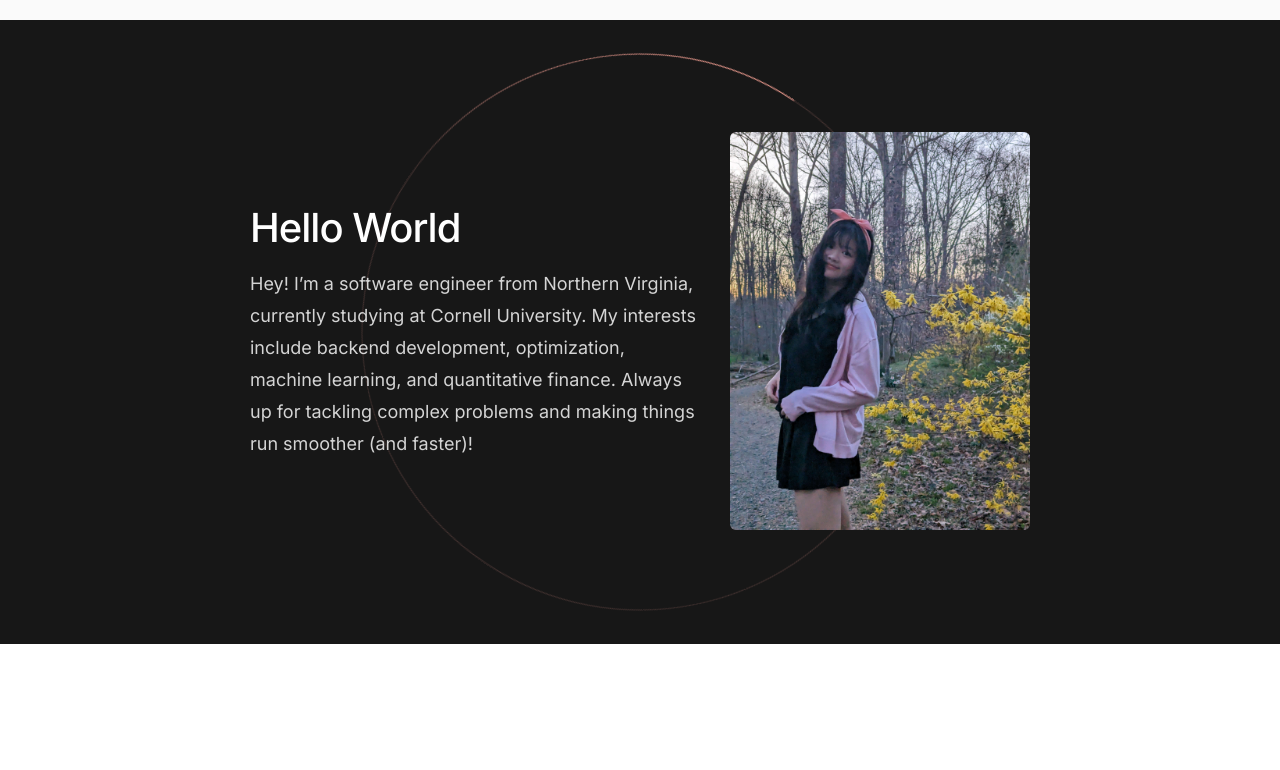
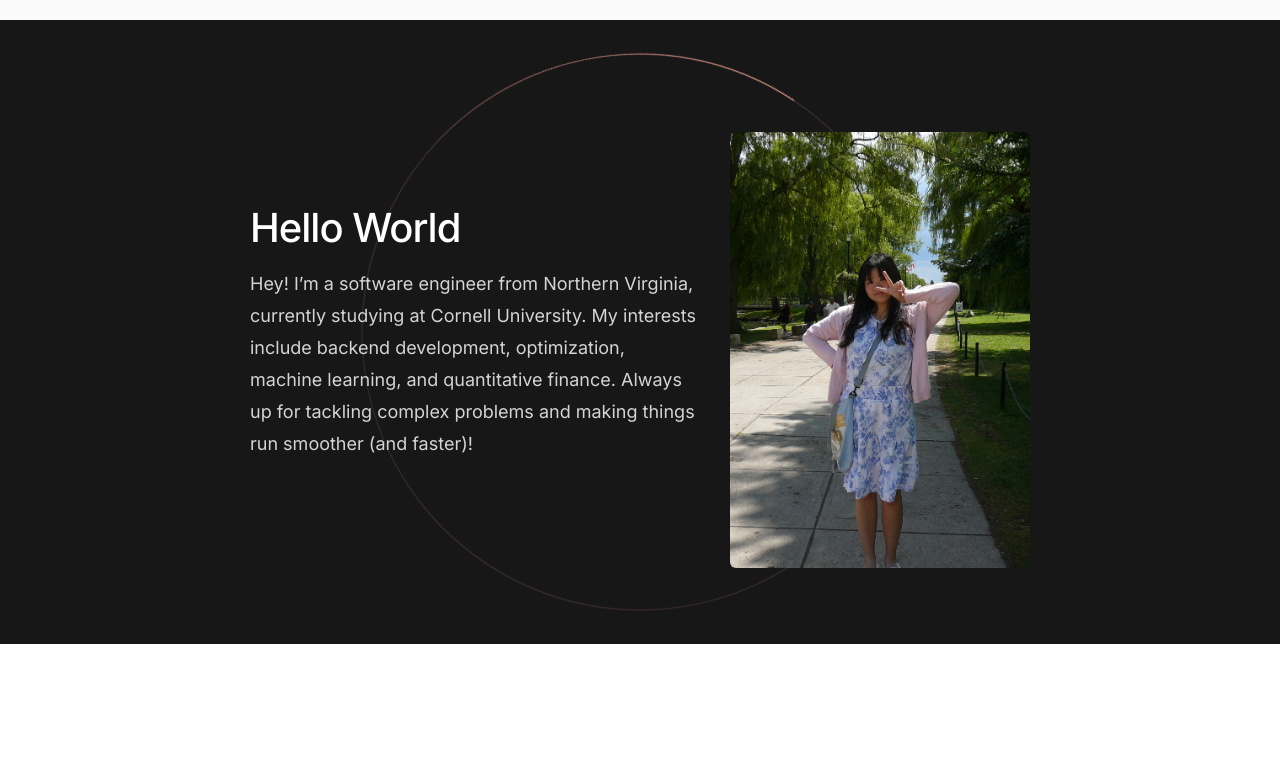
Before and after one commit to cindyzli/Portfolio, a Next.js app: page / in a window 1280 px wide. Shown: the part 960-1730 px from the top of the page. Built offline with nearby package versions, Linux system fonts and the light colour scheme.

Commit message:
Temp fix

```diff
--- a/src/components/About.tsx
+++ b/src/components/About.tsx
@@ -4,14 +4,14 @@ import { Container } from '@/components/Container'
 
 import React, { useState, useEffect } from 'react';
 import Image from 'next/image';
-import pic1 from '@/images/logos/pic1.jpg'
-import pic2 from '@/images/logos/pic3.jpg'
+// import pic1 from '@/images/logos/pic1.jpg'
+// import pic2 from '@/images/logos/pic2.jpg'
 import pic3 from '@/images/logos/pic3.jpg'
-import pic4 from '@/images/logos/pic4.jpg'
+// import pic4 from '@/images/logos/pic4.jpg'
 
 export function About() {
   const [currentIndex, setCurrentIndex] = useState(0);
-  const images = [pic1, pic2, pic3, pic4];
+  const images = [pic3];
 
   useEffect(() => {
     const intervalId = setInterval(() => {
@@ -47,7 +47,7 @@ export function About() {
           </div>
 
           <div className="mt-8 sm:mt-0 w-[300px] h-[400px]">
-            <Image src={images[currentIndex]} alt="logo" width={300} height={400} className="rounded-md" />
+            <Image src={pic3} alt="logo" width={300} height={400} className="rounded-md" />
           </div>
         </div>
       </Container>
```
